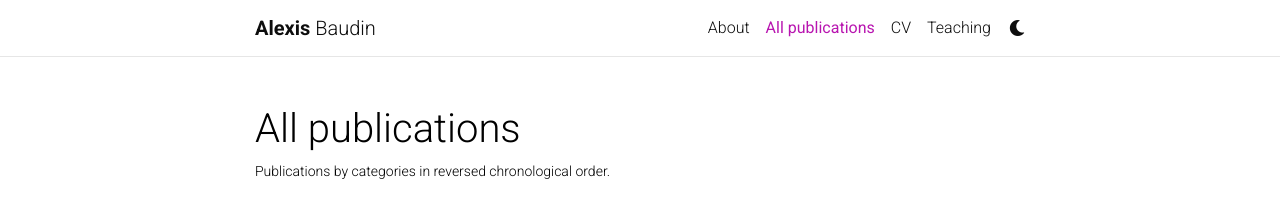
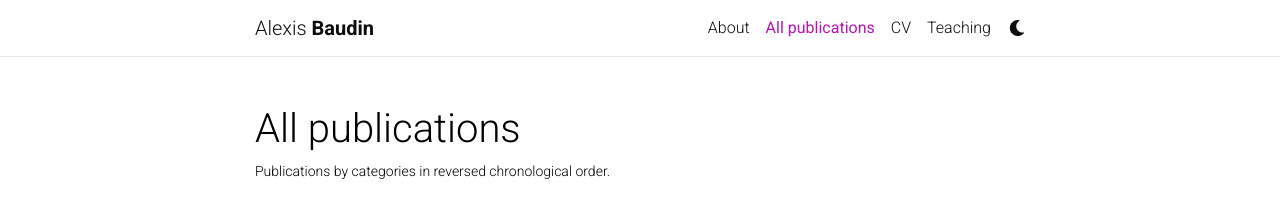
Before and after one commit to a-baudin/a-baudin.github.io, a Jekyll site: the page built from _pages/publications.md, in a window 1280 px wide. Shown: the top 210 px of the page. Built offline with Jekyll 4.4.1, drawn with Linux system fonts in a browser that asks for light colours; full-size pictures stand in for the smaller copies a plugin makes; comment, search, counter and statistics services are not loaded; a style sheet for code colours, icons or effects is not loaded.

Commit message:
bold name

```diff
--- a/_includes/header.html
+++ b/_includes/header.html
@@ -8,13 +8,13 @@
           <a class="navbar-brand title font-weight-lighter" href="{{ site.baseurl }}/">
             {%- if site.title == "blank" -%}
               {%- if site.first_name -%}
-                <span class="font-weight-bold">{{- site.first_name -}}&nbsp;</span>
+                {{- site.first_name -}}&nbsp;
               {%- endif -%}
               {%- if site.middle_name -%}
                 {{- site.middle_name -}}&nbsp;
               {%- endif -%}
               {%- if site.last_name -%}
-                {{- site.last_name -}}
+              <span class="font-weight-bold">{{- site.last_name -}}</span>
               {%- endif -%}
             {%- else -%}
               {{- site.title -}}
--- a/_layouts/about.html
+++ b/_layouts/about.html
@@ -6,7 +6,7 @@
       <div class="post">
         <header class="post-header">
           <h1 class="post-title">
-           {% if site.title == "blank" -%}<span class="font-weight-bold">{{ site.first_name }}</span> {{ site.middle_name }} {{ site.last_name }}{%- else -%}{{ site.title }}{%- endif %}
+           {% if site.title == "blank" -%}{{ site.first_name }} {{ site.middle_name }} <span class="font-weight-bold">{{ site.last_name }}</span>{%- else -%}{{ site.title }}{%- endif %}
           </h1>
           <p class="desc">{{ page.subtitle }}</p>
         </header>
```
Also changed, not shown: 11 other files.
